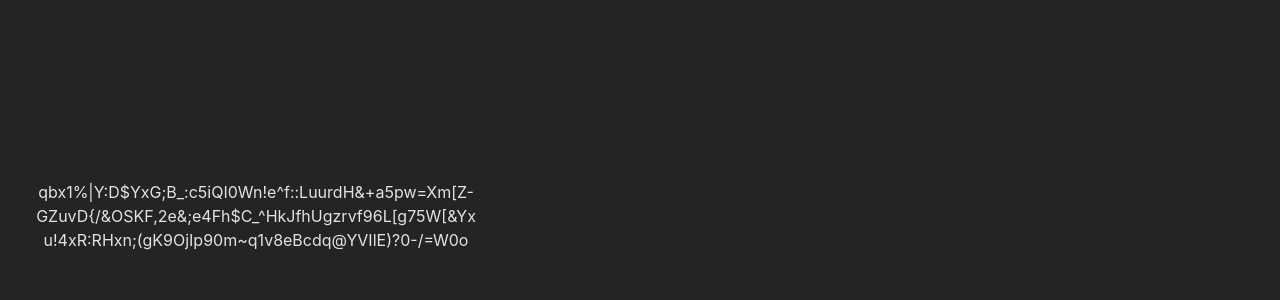
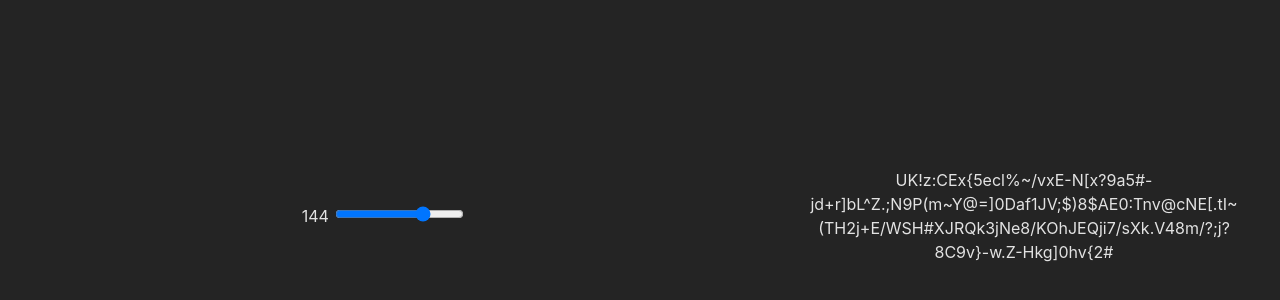
Before and after one commit to moritz-schuessler/password-generator, a Svelte app: page / in a window 1280 px wide. Shown: the part 184-484 px from the top of the page. Built offline with nearby package versions, Linux system fonts and the light colour scheme.

Commit message:
Added Adjustability for Length-Value

```diff
--- a/src/App.svelte
+++ b/src/App.svelte
@@ -1,9 +1,17 @@
 <script>
 import PasswordWrapper from "./lib/password/PasswordWrapper.svelte";
 import Password from "./lib/password/Password.svelte";
+import SettingsWrapper from "./lib/settings/SettingsWrapper.svelte";
+import Setting from "./lib/settings/Setting.svelte";
+import Slider from "./lib/settings/Slider.svelte";
 </script>
 
 <main>
+    <SettingsWrapper>
+        <Setting>
+            <Slider />
+        </Setting>
+    </SettingsWrapper>
     <PasswordWrapper>
         <Password />
     </PasswordWrapper>
@@ -11,5 +19,8 @@ import Password from "./lib/password/Password.svelte";
 
 
 <style>
+    main {
+        display: flex;
+    }
 
 </style>
--- a/src/lib/password/Password.svelte
+++ b/src/lib/password/Password.svelte
@@ -1,13 +1,13 @@
 <script>
     import { length, characters } from "../stores.js";
 
-    $: password = generatePassword()
+    $: password = generatePassword($length, $characters)
 
-    const generatePassword = () => {
+    const generatePassword = (length, characters) => {
         let temp = '';
-        for (let i = 0; i < $length; i++) {
-            const charAt = Math.floor(Math.random() * $characters.length);
-            temp += $characters.charAt(charAt);
+        for (let i = 0; i < length; i++) {
+            const charAt = Math.floor(Math.random() * characters.length);
+            temp += characters.charAt(charAt);
         }
         return temp
     }
--- /dev/null
+++ b/src/lib/settings/Setting.svelte
@@ -0,0 +1,8 @@
+
+<div>
+    <slot></slot>
+</div>
+
+<style>
+
+</style>
--- /dev/null
+++ b/src/lib/settings/SettingsWrapper.svelte
@@ -0,0 +1,14 @@
+<div>
+    <slot></slot>
+</div>
+
+<style>
+    div {
+        display: flex;
+        align-items: center;
+        justify-content: center;
+
+        height: 100vh;
+        width: 60vw;
+    }
+</style>
--- /dev/null
+++ b/src/lib/settings/Slider.svelte
@@ -0,0 +1,15 @@
+<script>
+    import {length} from "../stores.js";
+
+</script>
+
+<label for='length'>
+    {$length}
+</label>
+<input
+    type="range"
+    id='length'
+    min='10'
+    max='200'
+    bind:value={$length}
+>
```
